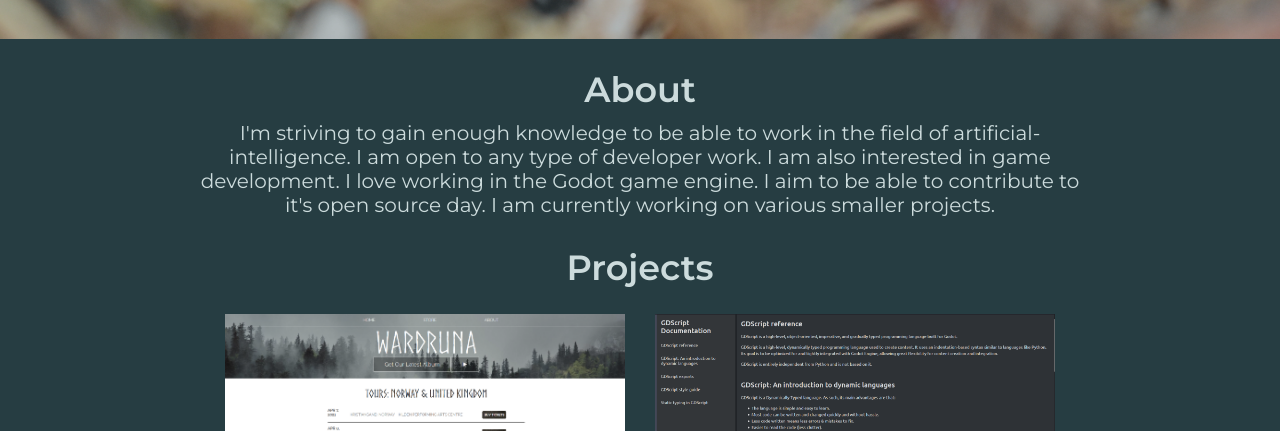
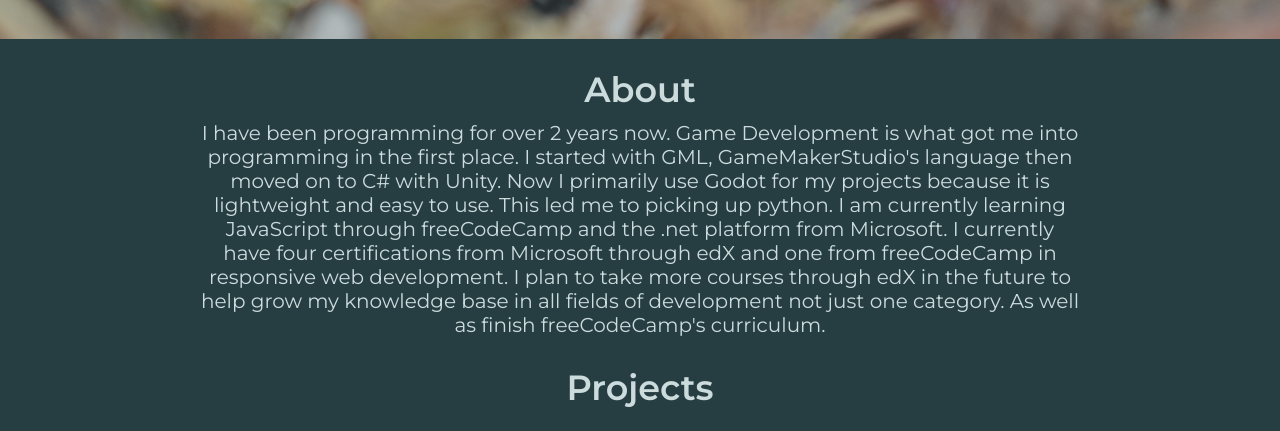
Before and after one commit to Robert-Desmond/Portfolio-Page, a plain HTML site: page index.html in a window 1280 px wide. Shown: the part 820-1251 px from the top of the page. Drawn offline with Linux system fonts and the light colour scheme.

Commit message:
Update index.html

```diff
--- a/index.html
+++ b/index.html
@@ -23,7 +23,7 @@
 
         <section class="about">
             <h2>About</h2>
-            <p>I'm striving to gain enough knowledge to be able to work in the field of artificial-intelligence. I am open to any type of developer work. I am also interested in game development. I love working in the Godot game engine. I aim to be able to contribute to it's open source day. I am currently working on various smaller projects.</p>
+            <p>I have been programming for over 2 years now. Game Development is what got me into programming in the first place. I started with GML, GameMakerStudio's language then moved on to C# with Unity. Now I primarily use Godot for my projects because it is lightweight and easy to use. This led me to picking up python. I am currently learning JavaScript through freeCodeCamp and the .net platform from Microsoft. I currently have four certifications from Microsoft through edX and one from freeCodeCamp in responsive web development. I plan to take more courses through edX in the future to help grow my knowledge base in all fields of development not just one category. As well as finish freeCodeCamp's curriculum.</p>
         </section>
 
         <section id="projects">
```
